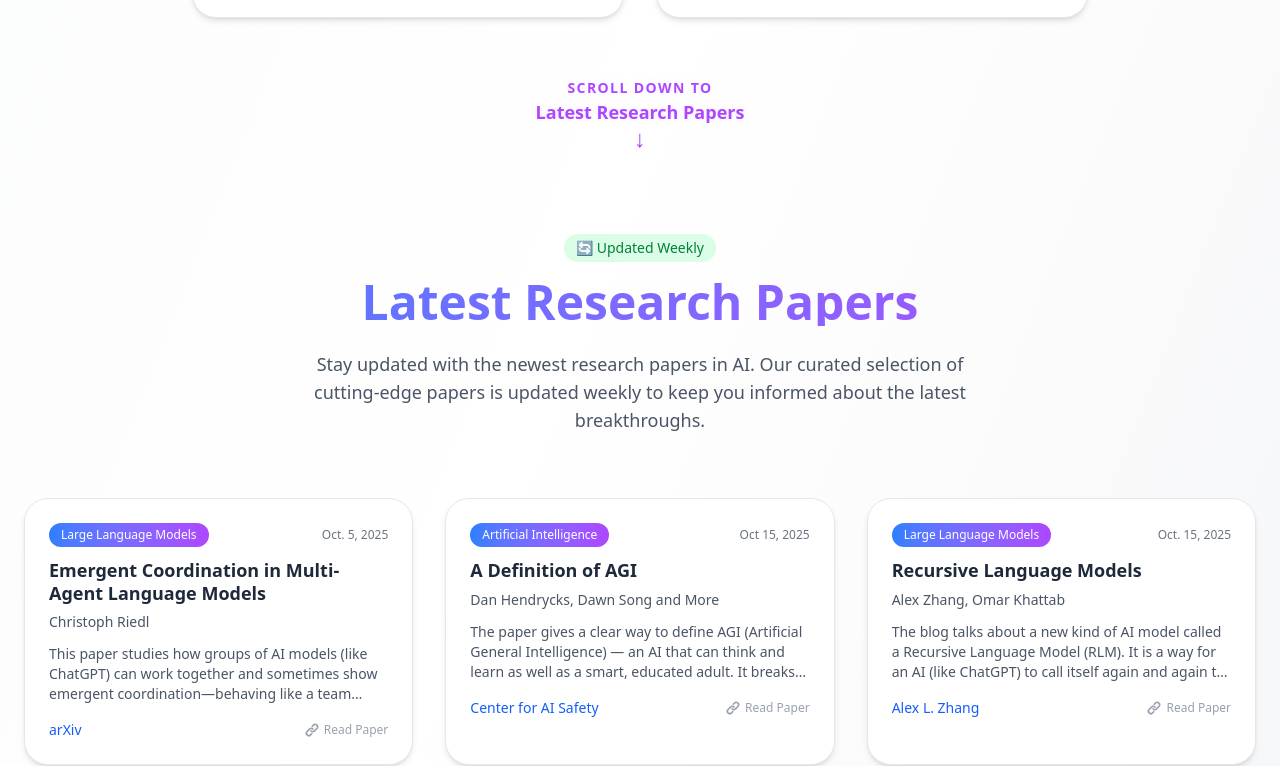
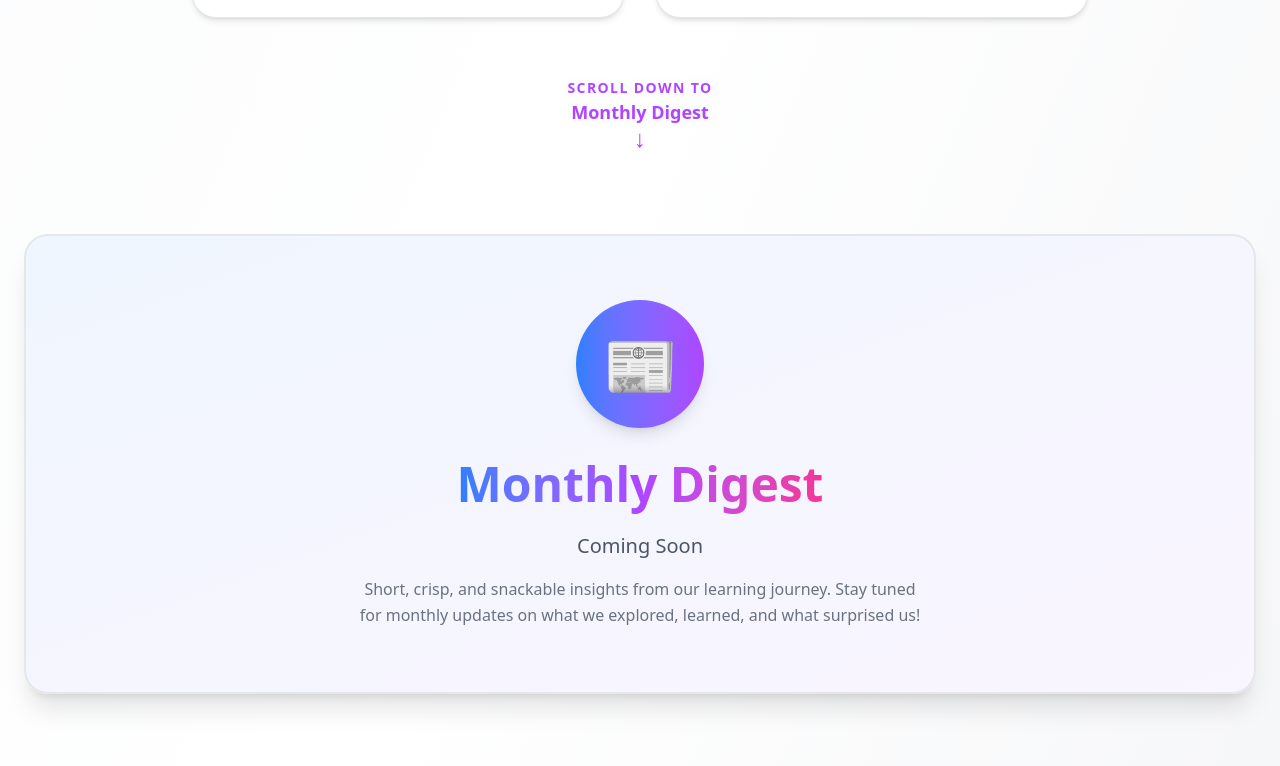
Before and after one commit to thevisionaryvectors/the-visionary-vectors-website, a Next.js app: page / in a window 1280 px wide. Shown: the part 1474-2240 px from the top of the page. Built offline with nearby package versions, Linux system fonts and the light colour scheme.

Commit message:
Monthly Digest

```diff
--- a/src/components/HomePage.tsx
+++ b/src/components/HomePage.tsx
@@ -3,47 +3,24 @@
 import React, { useState } from 'react';
 import { motion, AnimatePresence } from 'framer-motion';
 import Link from 'next/link';
+import Image from 'next/image';
 
 const HomePage = () => {
-  const [selectedPaper, setSelectedPaper] = useState<number | null>(null);
+  const [selectedDigest, setSelectedDigest] = useState<number | null>(null);
 
-  const latestPapers = [
+  const monthlyDigests = [
     {
       id: 1,
-      title: "Emergent Coordination in Multi-Agent Language Models",
-      authors: "Christoph Riedl",
-      category: "Large Language Models",
-      publishDate: "Oct. 5, 2025",
-      venue: "arXiv",
-      description: "This paper studies how groups of AI models (like ChatGPT) can work together and sometimes show emergent coordination—behaving like a team rather than just separate agents.",
-      summary: "This paper studies how groups of AI models (like ChatGPT) can work together and sometimes show emergent coordination—behaving like a team rather than just separate agents. Using a group guessing game, the author found that when models are given roles (personas) and told to think about others’ actions (theory of mind), they cooperate better and act more like a collective. The best performance happens when agents are both aligned on goals and do different tasks. Smaller models show less teamwork. The study shows that prompt design and model ability strongly affect how well AI agents coordinate as a group.",
-      link: "https://arxiv.org/pdf/2510.05174"
-    },
-    {
-      id: 2,
-      title: "A Definition of AGI",
-      authors: "Dan Hendrycks, Dawn Song and More",
-      category: "Artificial Intelligence",
-      publishDate: "Oct 15, 2025",
-      venue: "Center for AI Safety",
-      description: "The paper gives a clear way to define AGI (Artificial General Intelligence) — an AI that can think and learn as well as a smart, educated adult. It breaks intelligence into 10 main skills, like memory, logic, perception, and creativity.",
-      summary: "The paper gives a clear way to define AGI (Artificial General Intelligence) — an AI that can think and learn as well as a smart, educated adult. It breaks intelligence into 10 main skills, like memory, logic, perception, and creativity. Each skill is rated equally to measure how advanced an AI is overall. The authors estimate that models like GPT-4 are only about one-fourth of the way to real AGI, showing progress but still far to go. The goal is to make it easier to measure AI progress in a fair, human-like way, not to claim AGI already exists",
-      link: "https://www.agidefinition.ai/"
-    },
-    {
-      id: 3,
-      title: "Recursive Language Models",
-      authors: "Alex Zhang, Omar Khattab",
-      category: "Large Language Models",
-      publishDate: "Oct. 15, 2025",
-      venue: "Alex L. Zhang",
-      description: "The blog talks about a new kind of AI model called a Recursive Language Model (RLM). It is a way for an AI (like ChatGPT) to call itself again and again to think through big or complex tasks.",
-      summary: "The blog talks about a new kind of AI model called a Recursive Language Model (RLM). It is a way for an AI (like ChatGPT) to call itself again and again to think through big or complex tasks. Normally, language models get worse when the text or context becomes too long — but RLMs fix that. They split huge amounts of text into smaller parts, understand each one, and then combine the answers. The model itself decides how to break things down. This helps it handle millions of words without losing track or quality, working like a smart, self-organizing notebook.",
-      link: "https://alexzhang13.github.io/blog/2025/rlm/"
-    },
+      month: "November 2025",
+      category: "Learning Journey",
+      explored: "Forward propagation and multi-layer perceptrons",
+      learned: "How neural networks transform linear boundaries into complex decision curves",
+      surprised: "The elegant simplicity of chaining perceptrons to solve nonlinear problems",
+      whatsNext: "Diving into backpropagation and understanding how networks actually learn"
+    }
   ];
 
-  const selectedPaperData = selectedPaper ? latestPapers.find(p => p.id === selectedPaper) : null;
+  const selectedDigestData = selectedDigest ? monthlyDigests.find(d => d.id === selectedDigest) : null;
 
   return (
     <div className="min-h-screen bg-gradient-to-br from-gray-50 via-white to-gray-100 dark:from-black dark:via-black dark:to-black text-gray-900 dark:text-white pt-20 pb-0 relative overflow-hidden">
@@ -103,9 +80,11 @@ const HomePage = () => {
             <div className="relative">
               {/* AI-Human Interaction Image */}
               <div className="w-full h-[500px] rounded-3xl shadow-lg overflow-hidden relative">
-                <img
+                <Image
                   src="/The Rise of Human Error in the Age of AI.jpeg"
                   alt="AI and Human collaboration - The Rise of Human Error in the Age of AI"
+                  width={800}
+                  height={500}
                   className="w-full h-full object-cover"
                 />
                 <div className="absolute inset-0 bg-gradient-to-br from-purple-500/20 to-blue-500/20"></div>
@@ -230,7 +209,7 @@ const HomePage = () => {
         </div>
       </section>
 
-      {/* --- Scroll hint between creators & research papers --- */}
+      {/* --- Scroll hint between creators & monthly digest --- */}
       <motion.div
         initial={{ opacity: 0 }}
         whileInView={{ opacity: 1 }}
@@ -239,14 +218,14 @@ const HomePage = () => {
       >
         <button
           onClick={() => {
-            window.location.hash = 'research-papers';
-            document.getElementById('research-papers')?.scrollIntoView({ behavior: 'smooth' });
+            window.location.hash = 'monthly-digest';
+            document.getElementById('monthly-digest')?.scrollIntoView({ behavior: 'smooth' });
           }}
           className="text-center text-xs md:text-sm text-purple-500 dark:text-purple-500 hover:text-purple-600 dark:hover:text-purple-600 transition-all duration-300"
           style={{
             textShadow: 'rgb(168 85 247 / 0.1) 0px 0px 8px, rgb(168 85 247 / 0.05) 0px 0px 16px'
           }}
-          aria-label="Scroll down to Latest Research Papers"
+          aria-label="Scroll down to Monthly Digest"
         >
           <motion.div
             animate={{ y: [0, 4, 0] }}
@@ -254,75 +233,42 @@ const HomePage = () => {
             className="dark:[text-shadow:_0_0_10px_rgb(168_85_247_/_0.6),_0_0_20px_rgb(168_85_247_/_0.4)]"
           >
             <span className="block tracking-widest uppercase font-semibold">Scroll down to</span>
-            <span className="block font-bold text-base md:text-lg">Latest Research Papers</span>
+            <span className="block font-bold text-base md:text-lg">Monthly Digest</span>
             <span aria-hidden className="block text-xl md:text-2xl leading-none">↓</span>
           </motion.div>
         </button>
       </motion.div>
 
 
-      {/* Upcoming Research Section */}
-      <section id="research-papers" className="relative z-10 py-20 px-6">
+      {/* Monthly Digest Section - Coming Soon */}
+      <section id="monthly-digest" className="relative z-10 py-20 px-6">
         <div className="max-w-7xl mx-auto">
           <motion.div
-            initial={{ opacity: 0, y: 30 }}
-            whileInView={{ opacity: 1, y: 0 }}
-            viewport={{ once: true }}
-            className="text-center mb-16"
-          >
-            <div className="flex items-center justify-center mb-4">
-              <span className="bg-green-100 text-green-700 px-3 py-1 rounded-full text-sm font-medium">
-                🔄 Updated Weekly
-              </span>
-            </div>
-            <h2 className="text-4xl md:text-5xl font-bold mb-6 bg-gradient-to-r from-blue-500 to-purple-500 dark:from-blue-600 dark:to-purple-600 bg-clip-text text-transparent">
-              Latest Research Papers
-            </h2>
-            <p className="text-lg text-gray-600 dark:text-gray-300 max-w-2xl mx-auto">
-              Stay updated with the newest research papers in AI. Our curated selection of cutting-edge papers is updated weekly to keep you informed about the latest breakthroughs.
-            </p>
-          </motion.div>
-
-          <div className="grid md:grid-cols-3 gap-8 mb-16">
-            {latestPapers.map((paper, index) => (
-              <motion.div
-                key={paper.id}
             initial={{ opacity: 0, y: 50 }}
             whileInView={{ opacity: 1, y: 0 }}
             viewport={{ once: true }}
-                transition={{ delay: index * 0.1 }}
-                whileHover={{ scale: 1.05, y: -5 }}
-                onClick={() => setSelectedPaper(paper.id)}
-                className="bg-white dark:bg-gray-900 border border-gray-200 dark:border-gray-700 rounded-3xl p-6 hover:border-blue-500 dark:hover:border-blue-600 hover:shadow-xl transition-all duration-300 shadow-md cursor-pointer"
+            className="text-center"
           >
-                <div className="flex items-center justify-between mb-3">
-                  <span className="bg-gradient-to-r from-blue-500 to-purple-500 dark:from-blue-600 dark:to-purple-600 text-white px-3 py-1 rounded-full text-xs font-medium">
-                    {paper.category}
+            <div className="bg-gradient-to-br from-blue-50 to-purple-50 dark:from-gray-800 dark:to-gray-900 rounded-3xl border-2 border-gray-200 dark:border-gray-700 p-16 shadow-xl">
+              <div className="w-32 h-32 bg-gradient-to-r from-blue-500 to-purple-500 dark:from-blue-600 dark:to-purple-600 rounded-full mx-auto mb-8 flex items-center justify-center text-6xl shadow-lg">
+                📰
+              </div>
+
+              <h2 className="text-5xl font-bold mb-6">
+                <span className="bg-gradient-to-r from-blue-500 via-purple-500 to-pink-500 dark:from-blue-400 dark:via-purple-400 dark:to-pink-400 bg-clip-text text-transparent">
+                  Monthly Digest
                 </span>
-                  <span className="text-gray-500 dark:text-gray-400 text-xs">{paper.publishDate}</span>
-                </div>
-                <h3 className="text-lg font-bold mb-2 text-gray-800 dark:text-white line-clamp-2 leading-tight">
-                  {paper.title}
-                </h3>
-                <p className="text-gray-600 dark:text-gray-300 text-sm mb-3 font-medium">
-                  {paper.authors}
+              </h2>
+
+              <p className="text-xl text-gray-600 dark:text-gray-300 mb-4 max-w-2xl mx-auto">
+                Coming Soon
               </p>
-                <p className="text-gray-600 dark:text-gray-300 text-sm mb-4 line-clamp-3">
-                  {paper.description}
+
+              <p className="text-base text-gray-500 dark:text-gray-400 max-w-xl mx-auto leading-relaxed">
+                Short, crisp, and snackable insights from our learning journey. Stay tuned for monthly updates on what we explored, learned, and what surprised us!
               </p>
-                <div className="flex items-center justify-between">
-                  <span className="text-blue-600 text-sm font-medium">{paper.venue}</span>
-                  <div className="flex items-center text-gray-400 dark:text-gray-500">
-                    <svg className="w-4 h-4 mr-1" fill="currentColor" viewBox="0 0 20 20">
-                      <path fillRule="evenodd" d="M12.586 4.586a2 2 0 112.828 2.828l-3 3a2 2 0 01-2.828 0 1 1 0 00-1.414 1.414 4 4 0 005.656 0l3-3a4 4 0 00-5.656-5.656l-1.5 1.5a1 1 0 101.414 1.414l1.5-1.5z" clipRule="evenodd" />
-                      <path fillRule="evenodd" d="M7.414 15.414a2 2 0 01-2.828-2.828l3-3a2 2 0 012.828 0 1 1 0 001.414-1.414 4 4 0 00-5.656 0l-3 3a4 4 0 105.656 5.656l1.5-1.5a1 1 0 10-1.414-1.414l-1.5 1.5z" clipRule="evenodd" />
-                    </svg>
-                    <span className="text-xs">Read Paper</span>
-                  </div>
             </div>
           </motion.div>
-            ))}
-          </div>
         </div>
       </section>
 
@@ -381,81 +327,163 @@ const HomePage = () => {
         </div>
       </section>
 
-      {/* Research Paper Modal */}
+      {/* Monthly Digest Modal */}
       <AnimatePresence>
-        {selectedPaper && selectedPaperData && (
+        {selectedDigest && selectedDigestData && (
           <motion.div
             initial={{ opacity: 0 }}
             animate={{ opacity: 1 }}
             exit={{ opacity: 0 }}
-            onClick={() => setSelectedPaper(null)}
-            className="fixed inset-0 bg-black/60 backdrop-blur-sm z-50 flex items-center justify-center p-4"
+            onClick={() => setSelectedDigest(null)}
+            className="fixed inset-0 bg-black/70 backdrop-blur-md z-50 flex items-center justify-center p-4"
           >
             <motion.div
-              initial={{ scale: 0.9, y: 50 }}
-              animate={{ scale: 1, y: 0 }}
-              exit={{ scale: 0.9, y: 50 }}
+              initial={{ scale: 0.8, y: 100, opacity: 0 }}
+              animate={{ scale: 1, y: 0, opacity: 1 }}
+              exit={{ scale: 0.8, y: 100, opacity: 0 }}
+              transition={{ type: "spring", stiffness: 300, damping: 30 }}
               onClick={(e) => e.stopPropagation()}
-              className="bg-white dark:bg-gray-900 rounded-3xl shadow-2xl max-w-3xl w-full max-h-[90vh] overflow-y-auto p-8 relative"
+              className="relative bg-gradient-to-br from-white via-gray-50 to-white dark:from-gray-900 dark:via-gray-800 dark:to-gray-900 rounded-3xl shadow-2xl max-w-3xl w-full max-h-[90vh] overflow-y-auto border-2 border-gray-200 dark:border-gray-700"
             >
+              {/* Decorative gradient orb */}
+              <div className="absolute -top-20 -right-20 w-60 h-60 bg-gradient-to-br from-blue-400 to-purple-400 rounded-full blur-3xl opacity-20 pointer-events-none" />
+              <div className="absolute -bottom-20 -left-20 w-60 h-60 bg-gradient-to-br from-purple-400 to-pink-400 rounded-full blur-3xl opacity-20 pointer-events-none" />
+
+              <div className="relative z-10 p-8">
                 {/* Close Button */}
-              <button
-                onClick={() => setSelectedPaper(null)}
-                className="absolute top-6 right-6 p-2 rounded-full bg-gray-100 dark:bg-gray-800 hover:bg-gray-200 dark:hover:bg-gray-700 transition-colors"
+                <motion.button
+                  onClick={() => setSelectedDigest(null)}
+                  whileHover={{ scale: 1.1, rotate: 90 }}
+                  whileTap={{ scale: 0.9 }}
+                  className="absolute top-6 right-6 p-2.5 rounded-full bg-gradient-to-br from-gray-100 to-gray-200 dark:from-gray-800 dark:to-gray-700 hover:from-red-100 hover:to-red-200 dark:hover:from-red-900/30 dark:hover:to-red-800/30 transition-all duration-300 shadow-lg border border-gray-300 dark:border-gray-600"
                 >
-                <svg className="w-6 h-6 text-gray-600 dark:text-gray-300" fill="none" stroke="currentColor" viewBox="0 0 24 24">
-                  <path strokeLinecap="round" strokeLinejoin="round" strokeWidth={2} d="M6 18L18 6M6 6l12 12" />
+                  <svg className="w-6 h-6 text-gray-700 dark:text-gray-300" fill="none" stroke="currentColor" viewBox="0 0 24 24">
+                    <path strokeLinecap="round" strokeLinejoin="round" strokeWidth={2.5} d="M6 18L18 6M6 6l12 12" />
                   </svg>
-              </button>
+                </motion.button>
 
-              {/* Modal Content */}
-              <div className="pr-8">
-                <div className="flex items-center gap-3 mb-4">
-                  <span className="bg-gradient-to-r from-blue-500 to-purple-500 dark:from-blue-600 dark:to-purple-600 text-white px-4 py-1 rounded-full text-sm font-medium">
-                    {selectedPaperData.category}
+                {/* Modal Header */}
+                <motion.div
+                  initial={{ y: -20, opacity: 0 }}
+                  animate={{ y: 0, opacity: 1 }}
+                  transition={{ delay: 0.1 }}
+                  className="pr-12"
+                >
+                  <div className="flex items-center gap-3 mb-6">
+                    <motion.span
+                      className="bg-gradient-to-r from-blue-500 to-purple-500 dark:from-blue-600 dark:to-purple-600 text-white px-5 py-2 rounded-full text-sm font-bold shadow-lg"
+                      animate={{ boxShadow: ["0 0 20px rgba(99, 102, 241, 0.3)", "0 0 30px rgba(168, 85, 247, 0.4)", "0 0 20px rgba(99, 102, 241, 0.3)"] }}
+                      transition={{ duration: 2, repeat: Infinity }}
+                    >
+                      {selectedDigestData.category}
+                    </motion.span>
+                    <span className="text-gray-500 dark:text-gray-400 text-sm font-semibold flex items-center gap-1.5">
+                      <svg className="w-4 h-4" fill="currentColor" viewBox="0 0 20 20">
+                        <path fillRule="evenodd" d="M6 2a1 1 0 00-1 1v1H4a2 2 0 00-2 2v10a2 2 0 002 2h12a2 2 0 002-2V6a2 2 0 00-2-2h-1V3a1 1 0 10-2 0v1H7V3a1 1 0 00-1-1zm0 5a1 1 0 000 2h8a1 1 0 100-2H6z" clipRule="evenodd" />
+                      </svg>
+                      {selectedDigestData.month}
                     </span>
-                  <span className="text-gray-500 dark:text-gray-400 text-sm">{selectedPaperData.publishDate}</span>
                   </div>
 
-                <h2 className="text-3xl font-bold text-gray-900 dark:text-white mb-3">
-                  {selectedPaperData.title}
+                  <h2 className="text-4xl font-bold mb-4">
+                    <span className="bg-gradient-to-r from-blue-600 via-purple-600 to-pink-600 dark:from-blue-400 dark:via-purple-400 dark:to-pink-400 bg-clip-text text-transparent">
+                      Monthly Learning Digest
+                    </span>
                   </h2>
+                  <p className="text-gray-600 dark:text-gray-300 text-sm">
+                    A snapshot of our AI/ML learning adventures this month 🚀
+                  </p>
+                </motion.div>
 
-                <p className="text-lg text-gray-700 dark:text-gray-300 mb-2">
-                  {selectedPaperData.authors}
-                </p>
+                {/* Modal Content with enhanced styling */}
+                <div className="space-y-6 mt-8">
+                  <motion.div
+                    className="relative group"
+                    initial={{ x: -50, opacity: 0 }}
+                    animate={{ x: 0, opacity: 1 }}
+                    transition={{ delay: 0.2 }}
+                  >
+                    <div className="absolute -left-1 top-0 bottom-0 w-1 bg-gradient-to-b from-blue-400 to-blue-600 rounded-full" />
+                    <div className="border-l-4 border-blue-500 pl-6 py-3 bg-blue-50/50 dark:bg-blue-900/10 rounded-r-2xl group-hover:bg-blue-100/50 dark:group-hover:bg-blue-900/20 transition-colors">
+                      <div className="flex items-center gap-2 mb-2">
+                        <span className="text-2xl">🔍</span>
+                        <h3 className="text-sm font-bold text-blue-700 dark:text-blue-300 uppercase tracking-wider">What did we explore?</h3>
+                      </div>
+                      <p className="text-lg text-gray-900 dark:text-white leading-relaxed">{selectedDigestData.explored}</p>
+                    </div>
+                  </motion.div>
 
-                <p className="text-sm text-blue-600 dark:text-blue-400 font-medium mb-6">
-                  {selectedPaperData.venue}
-                </p>
+                  <motion.div
+                    className="relative group"
+                    initial={{ x: -50, opacity: 0 }}
+                    animate={{ x: 0, opacity: 1 }}
+                    transition={{ delay: 0.3 }}
+                  >
+                    <div className="absolute -left-1 top-0 bottom-0 w-1 bg-gradient-to-b from-purple-400 to-purple-600 rounded-full" />
+                    <div className="border-l-4 border-purple-500 pl-6 py-3 bg-purple-50/50 dark:bg-purple-900/10 rounded-r-2xl group-hover:bg-purple-100/50 dark:group-hover:bg-purple-900/20 transition-colors">
+                      <div className="flex items-center gap-2 mb-2">
+                        <span className="text-2xl">📚</span>
+                        <h3 className="text-sm font-bold text-purple-700 dark:text-purple-300 uppercase tracking-wider">What did we learn?</h3>
+                      </div>
+                      <p className="text-lg text-gray-900 dark:text-white leading-relaxed">{selectedDigestData.learned}</p>
+                    </div>
+                  </motion.div>
 
-                <div className="border-t border-gray-200 dark:border-gray-700 pt-6 mb-6">
-                  <h3 className="text-xl font-semibold text-gray-900 dark:text-white mb-4">Summary</h3>
-                  <p className="text-gray-700 dark:text-gray-300 leading-relaxed">
-                    {selectedPaperData.summary}
-                  </p>
+                  <motion.div
+                    className="relative group"
+                    initial={{ x: -50, opacity: 0 }}
+                    animate={{ x: 0, opacity: 1 }}
+                    transition={{ delay: 0.4 }}
+                  >
+                    <div className="absolute -left-1 top-0 bottom-0 w-1 bg-gradient-to-b from-pink-400 to-pink-600 rounded-full" />
+                    <div className="border-l-4 border-pink-500 pl-6 py-3 bg-pink-50/50 dark:bg-pink-900/10 rounded-r-2xl group-hover:bg-pink-100/50 dark:group-hover:bg-pink-900/20 transition-colors">
+                      <div className="flex items-center gap-2 mb-2">
+                        <span className="text-2xl">💡</span>
+                        <h3 className="text-sm font-bold text-pink-700 dark:text-pink-300 uppercase tracking-wider">What surprised us?</h3>
+                      </div>
+                      <p className="text-lg text-gray-900 dark:text-white leading-relaxed">{selectedDigestData.surprised}</p>
+                    </div>
+                  </motion.div>
+
+                  <motion.div
+                    className="relative group"
+                    initial={{ x: -50, opacity: 0 }}
+                    animate={{ x: 0, opacity: 1 }}
+                    transition={{ delay: 0.5 }}
+                  >
+                    <div className="absolute -left-1 top-0 bottom-0 w-1 bg-gradient-to-b from-indigo-400 to-indigo-600 rounded-full" />
+                    <div className="border-l-4 border-indigo-500 pl-6 py-3 bg-indigo-50/50 dark:bg-indigo-900/10 rounded-r-2xl group-hover:bg-indigo-100/50 dark:group-hover:bg-indigo-900/20 transition-colors">
+                      <div className="flex items-center gap-2 mb-2">
+                        <span className="text-2xl">🎯</span>
+                        <h3 className="text-sm font-bold text-indigo-700 dark:text-indigo-300 uppercase tracking-wider">What&apos;s next?</h3>
+                      </div>
+                      <p className="text-lg text-gray-900 dark:text-white leading-relaxed">{selectedDigestData.whatsNext}</p>
+                    </div>
+                  </motion.div>
                 </div>
 
-                <div className="flex gap-4">
-                  <motion.a
-                    href={selectedPaperData.link}
-                    target="_blank"
-                    rel="noopener noreferrer"
-                    whileHover={{ scale: 1.05 }}
-                    whileTap={{ scale: 0.95 }}
-                    className="flex-1 bg-gradient-to-r from-blue-500 to-purple-500 dark:from-blue-600 dark:to-purple-600 text-white px-6 py-3 rounded-full font-semibold text-center hover:shadow-lg transition-all duration-300"
+                {/* Enhanced CTA Button */}
+                <motion.div
+                  className="mt-10"
+                  initial={{ y: 20, opacity: 0 }}
+                  animate={{ y: 0, opacity: 1 }}
+                  transition={{ delay: 0.6 }}
                 >
-                    Read Full Paper →
-                  </motion.a>
                   <motion.button
-                    onClick={() => setSelectedPaper(null)}
-                    whileHover={{ scale: 1.05 }}
-                    whileTap={{ scale: 0.95 }}
-                    className="px-6 py-3 rounded-full font-semibold border-2 border-gray-300 dark:border-gray-600 text-gray-700 dark:text-gray-300 hover:bg-gray-100 dark:hover:bg-gray-800 transition-all duration-300"
+                    onClick={() => setSelectedDigest(null)}
+                    whileHover={{ scale: 1.02 }}
+                    whileTap={{ scale: 0.98 }}
+                    className="relative w-full bg-gradient-to-r from-blue-500 via-purple-500 to-pink-500 dark:from-blue-600 dark:via-purple-600 dark:to-pink-600 text-white px-8 py-4 rounded-full font-bold text-lg shadow-xl hover:shadow-2xl transition-all duration-300 overflow-hidden group"
                   >
-                    Close
+                    <span className="relative z-10">Got it! 👍</span>
+                    <motion.div
+                      className="absolute inset-0 bg-gradient-to-r from-pink-500 via-purple-500 to-blue-500"
+                      initial={{ x: "100%" }}
+                      whileHover={{ x: "0%" }}
+                      transition={{ duration: 0.3 }}
+                    />
                   </motion.button>
-                </div>
+                </motion.div>
               </div>
             </motion.div>
           </motion.div>
```
Also changed, not shown: src/app/(routes)/article/[slug]/page.tsx (+5 -9 lines). Lines whose indentation alone changed are shown as unchanged.
